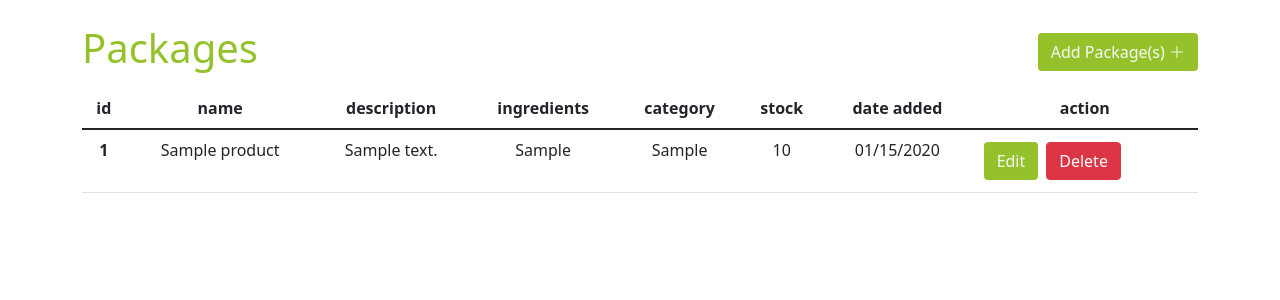
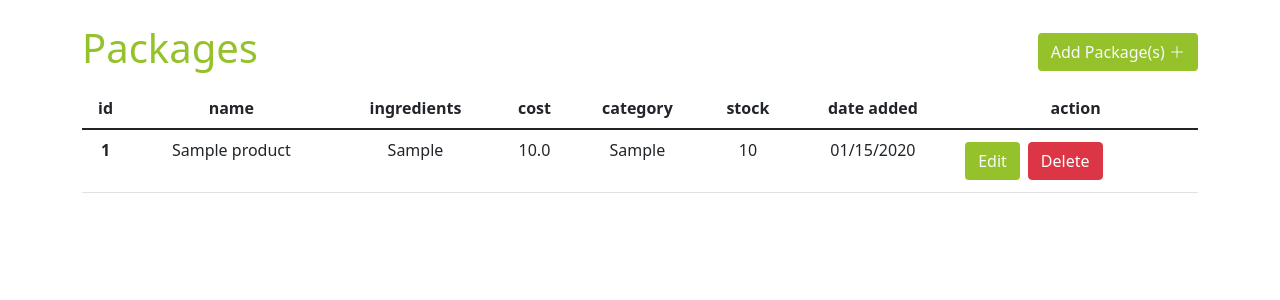
Before and after one commit to m-visaya/Glean-Project, a Flask app: page /admin/manage_products in a window 1280 px wide. Shown: the part 73-373 px from the top of the page. Run offline with Flask 2, Linux system fonts and the light colour scheme; the visitor is signed in with stand-in values (Sample User, id 1); tables that the repository leaves empty hold one stand-in row (values such as "Sample post"); some libraries are stand-ins or nearby versions.

Commit message:
Removed description column; added cost column.

```diff
--- a/app/templates/admin/manage_products.html
+++ b/app/templates/admin/manage_products.html
@@ -138,8 +138,8 @@
               <tr>
                 <th scope="col">id</th>
                 <th scope="col">name</th>
-                <th scope="col">description</th>
                 <th scope="col">ingredients</th>
+                <th scope="col">cost</th>
                 <th scope="col">category</th>
                 <th scope="col">stock</th>
                 <th scope="col">date added</th>
@@ -151,8 +151,8 @@
               <tr id="{{ product.id }}">
                 <th scope="row">{{ product.id }}</th>
                 <td>{{ product.name }}</td>
-                <td>{{ product.description }}</td>
                 <td>{{ product.ingredients }}</td>
+                <td>{{ product.price }}</td>
                 <td>{{ product.category }}</td>
                 {% if product.stock == 0 %}
                 <td><span class="badge bg-danger"> Out of Stock </span></td>
```
